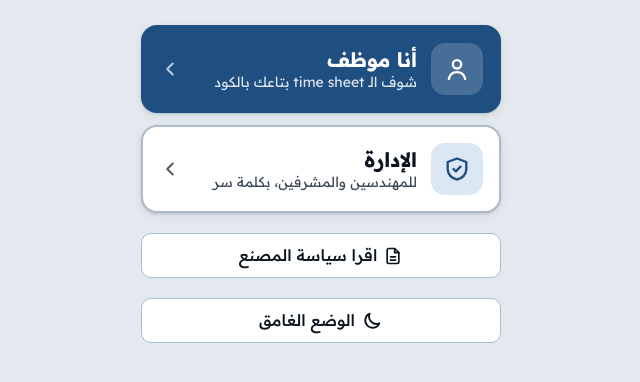
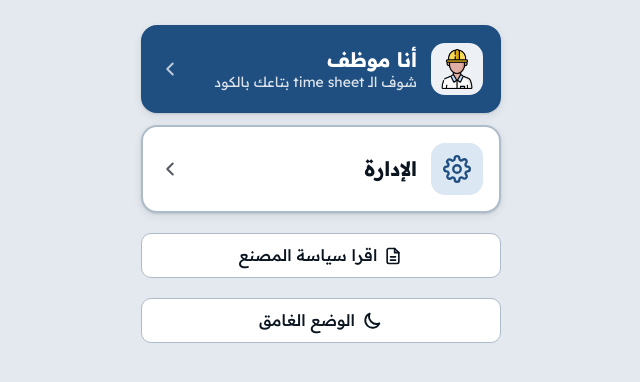
Before and after one commit to middle-east2018/manpower, a plain HTML site: page index.html in a window 1280 px wide. Shown: the part 306-688 px from the top of the page, without its empty margins (319-959 px from the left). Drawn offline with nearby package versions, Linux system fonts and the light colour scheme.

Commit message:
شاشة البداية زي عارض الموديلات: صورة العامل في أنا موظف، وترس في الإدارة
Co-Authored-By: Claude Opus 5.5 <noreply@anthropic.com>

```diff
--- a/index.html
+++ b/index.html
@@ -73,7 +73,8 @@ input[type=text],input[type=password],input[type=date],input[type=number],input[
 .choice{width:100%;display:flex;align-items:center;gap:14px;text-align:right;border:2px solid var(--line);background:var(--surface);border-radius:16px;padding:16px;box-shadow:var(--card-shadow)}
 .choice .ci{width:52px;height:52px;border-radius:14px;display:grid;place-items:center;flex:none;background:var(--accent-soft);color:var(--accent)}
 .choice.main{background:var(--accent);border-color:var(--accent);color:var(--accent-ink)}
-.choice.main .ci{background:rgba(255,255,255,.18);color:var(--accent-ink)}
+.choice.main .ci{background:rgba(255,255,255,.92);color:var(--accent)}
+.choice .ci img{width:40px;height:40px;display:block}
 .choice .ct{flex:1;min-width:0;display:flex;flex-direction:column}
 .choice .ct b{font-size:20px;font-weight:700;line-height:1.3}
 .choice .ct small{font-size:14px;color:var(--muted);line-height:1.4}
@@ -382,13 +383,13 @@ table.g td.ovr::after{content:"";position:absolute;top:0;right:0;border-top:6px
       <p class="err" id="startMsg" hidden></p>
       <div class="choices" id="startBox">
         <button class="choice main" id="workerBtn" type="button" hidden>
-          <span class="ci" aria-hidden="true"><svg width="28" height="28" viewBox="0 0 24 24" fill="none" stroke="currentColor" stroke-width="2" stroke-linecap="round" stroke-linejoin="round"><circle cx="12" cy="8" r="3.6"/><path d="M5 20.5c.8-3.8 3.6-5.8 7-5.8s6.2 2 7 5.8"/></svg></span>
+          <span class="ci" aria-hidden="true"><img src="icons/worker.png" alt="" width="40" height="40"></span>
           <span class="ct"><b>أنا موظف</b><small id="workerSub">شوف الـ <bdi>time sheet</bdi> بتاعك بالكود</small></span>
           <svg class="chev" width="22" height="22" viewBox="0 0 24 24" fill="none" stroke="currentColor" stroke-width="2.2" stroke-linecap="round" stroke-linejoin="round" aria-hidden="true"><path d="M15 6l-6 6 6 6"/></svg>
         </button>
         <button class="choice" id="adminBtn" type="button">
-          <span class="ci" aria-hidden="true"><svg width="28" height="28" viewBox="0 0 24 24" fill="none" stroke="currentColor" stroke-width="2" stroke-linecap="round" stroke-linejoin="round"><path d="M12 3l8 3v6c0 4.5-3.4 8.2-8 9-4.6-.8-8-4.5-8-9V6z"/><path d="M9 12l2 2 4-4"/></svg></span>
-          <span class="ct"><b>الإدارة</b><small id="adminSub">للمهندسين والمشرفين، بكلمة سر</small></span>
+          <span class="ci" aria-hidden="true"><svg width="28" height="28" viewBox="0 0 24 24" fill="none" stroke="currentColor" stroke-width="2" stroke-linecap="round" stroke-linejoin="round"><circle cx="12" cy="12" r="3.2"/><path d="M19.4 15a1.65 1.65 0 0 0 .33 1.82l.06.06a2 2 0 1 1-2.83 2.83l-.06-.06a1.65 1.65 0 0 0-1.82-.33 1.65 1.65 0 0 0-1 1.51V21a2 2 0 1 1-4 0v-.09A1.65 1.65 0 0 0 9 19.4a1.65 1.65 0 0 0-1.82.33l-.06.06a2 2 0 1 1-2.83-2.83l.06-.06A1.65 1.65 0 0 0 4.68 15a1.65 1.65 0 0 0-1.51-1H3a2 2 0 1 1 0-4h.09A1.65 1.65 0 0 0 4.6 9a1.65 1.65 0 0 0-.33-1.82l-.06-.06a2 2 0 1 1 2.83-2.83l.06.06A1.65 1.65 0 0 0 9 4.68a1.65 1.65 0 0 0 1-1.51V3a2 2 0 1 1 4 0v.09a1.65 1.65 0 0 0 1 1.51 1.65 1.65 0 0 0 1.82-.33l.06-.06a2 2 0 1 1 2.83 2.83l-.06.06A1.65 1.65 0 0 0 19.4 9a1.65 1.65 0 0 0 1.51 1H21a2 2 0 1 1 0 4h-.09a1.65 1.65 0 0 0-1.51 1z"/></svg></span>
+          <span class="ct"><b>الإدارة</b></span>
           <svg class="chev" width="22" height="22" viewBox="0 0 24 24" fill="none" stroke="currentColor" stroke-width="2.2" stroke-linecap="round" stroke-linejoin="round" aria-hidden="true"><path d="M15 6l-6 6 6 6"/></svg>
         </button>
       </div>
@@ -1273,7 +1274,6 @@ function renderStart(){
   $("#startBox").hidden = !!S.form; $("#pwForm").hidden = S.form !== "admin"; $("#wForm").hidden = S.form !== "worker";
   $("#workerBtn").hidden = !api; $("#policyBtn").hidden = !!S.form;
   const sa = api && readAuth("s"), wa = api && readAuth("w");
-  $("#adminSub").textContent = isStaffAuth(sa) ? "داخل " + (sa.role === "mgr" ? "كمهندس" : "كمشرف") + "، دوس وادخل على طول" : "للمهندسين والمشرفين، بكلمة سر";
   $("#workerSub").innerHTML = isWorkerAuth(wa) ? "داخل باسم <bdi>" + esc(wa.name || "") + "</bdi>، دوس وادخل" : "شوف الـ <bdi>time sheet</bdi> بتاعك بالكود";
   if(S.form === "admin") setTimeout(() => { const p = $("#pw"); if(p && document.activeElement !== p && !("ontouchstart" in window)) p.focus({preventScroll:true}); }, 0);
 }
--- a/sw.js
+++ b/sw.js
@@ -1,6 +1,6 @@
 /* service worker: الصفحة بتتجاب من النت الأول (علشان التحديثات توصل على طول)، ولو مفيش نت بتفتح آخر نسخة */
-const V = "me-0c4f0ccbb0";
-const SHELL = ["./", "index.html", "manifest.webmanifest", "icons/icon-192.png", "icons/icon-512.png", "icons/favicon-64.png"];
+const V = "me-ee6d337dba";
+const SHELL = ["./", "index.html", "manifest.webmanifest", "icons/icon-192.png", "icons/icon-512.png", "icons/favicon-64.png", "icons/worker.png"];
 self.addEventListener("install", e => { e.waitUntil(caches.open(V).then(c => c.addAll(SHELL)).then(() => self.skipWaiting())); });
 self.addEventListener("activate", e => { e.waitUntil(caches.keys().then(ks => Promise.all(ks.filter(k => k !== V && k !== "me-ext").map(k => caches.delete(k)))).then(() => self.clients.claim())); });
 self.addEventListener("fetch", e => {
```
Also changed, not shown: icons/worker.png (added).
